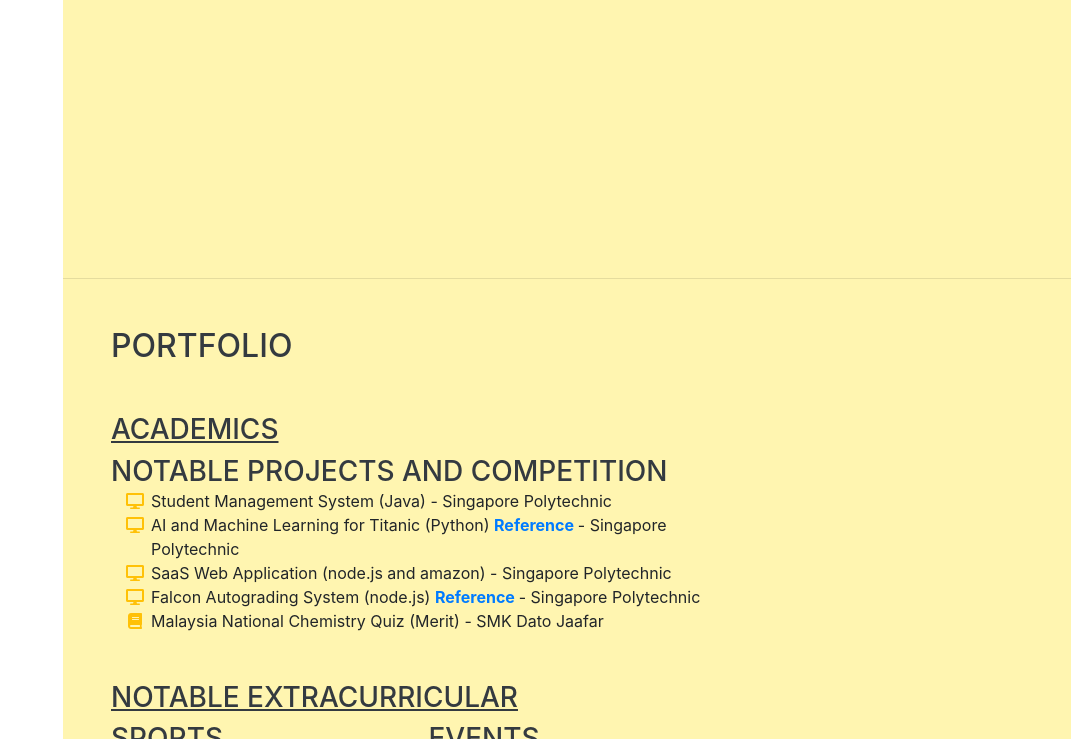
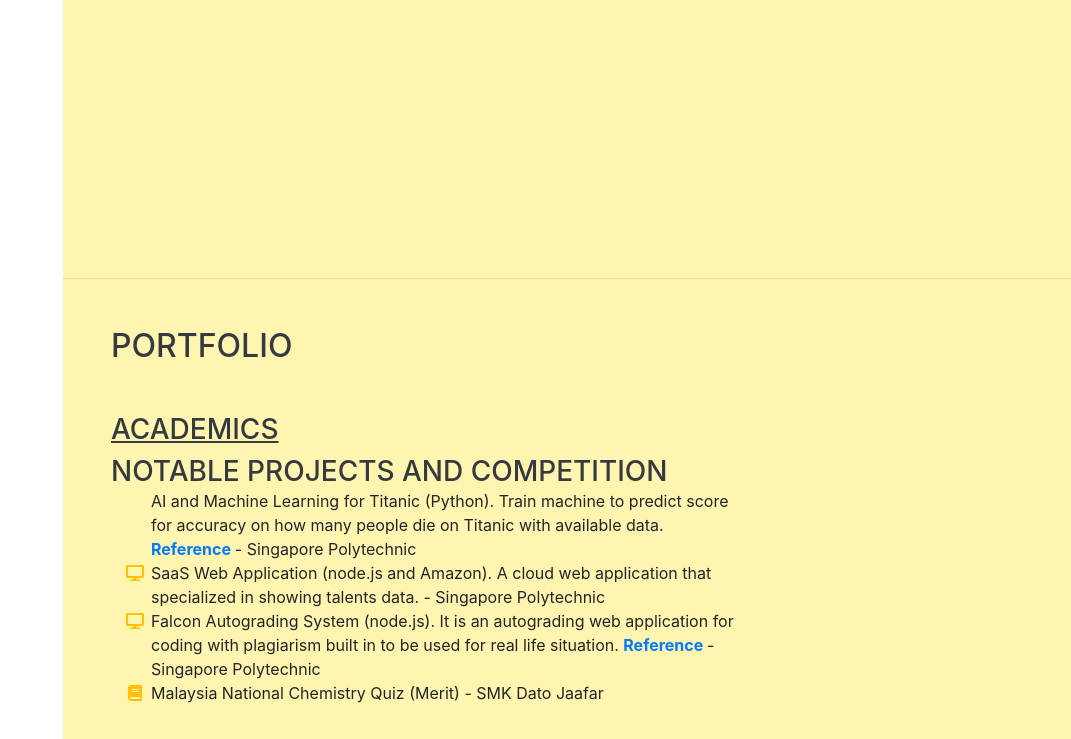
Before and after one commit to ianhtyen/ianyen.github.io, a website with bundled scripts: page index.html in a window 1280 px wide. Shown: the part 4887-5626 px from the top of the page, without its empty margins (209-1280 px from the left). Built offline with nearby package versions, Linux system fonts and the light colour scheme; a web font is replaced by a local one.

Commit message:
Update 3.0

```diff
--- a/index.html
+++ b/index.html
@@ -204,12 +204,6 @@
             <i class="fab fa-js-square" title="Javascript"></i>
           </li>
           <li class="list-inline-item">
-            <i class="fab fa-wordpress" title="wordpress"></i>
-          </li>
-          <li class="list-inline-item">
-            <i class="fab fa-java" title="Java"></i>
-          </li>
-          <li class="list-inline-item">
             <i class="devicon-photoshop-plain" title="Photoshop"></i>
           </li>
           <li class="list-inline-item">
@@ -285,21 +279,16 @@
           <div class="resume-content">
             <h3 class="mb-0">Notable Projects and Competition</h3>
             <ul class="fa-ul mb-0">
-              <li>
                 <i class="fa-li fa fa-desktop text-warning"></i>
-                Student Management System (Java) - Singapore Polytechnic
+                AI and Machine Learning for Titanic (Python). Train machine to predict score for accuracy on how many people die on Titanic with available data. <b> <a href="https://www.kaggle.com/c/titanic/overview">Reference</a> </b> - Singapore Polytechnic
               </li>
               <li>
                 <i class="fa-li fa fa-desktop text-warning"></i>
-                AI and Machine Learning for Titanic (Python) <b> <a href="https://www.kaggle.com/c/titanic/overview">Reference</a> </b> - Singapore Polytechnic
+                SaaS Web Application (node.js and Amazon). A cloud web application that specialized in showing talents data. - Singapore Polytechnic
               </li>
               <li>
                 <i class="fa-li fa fa-desktop text-warning"></i>
-                SaaS Web Application (node.js and amazon) - Singapore Polytechnic
-              </li>
-              <li>
-                <i class="fa-li fa fa-desktop text-warning"></i>
-                Falcon Autograding System (node.js) <b> <a href="https://falcon.irc.sg/">Reference</a> </b> - Singapore Polytechnic
+                Falcon Autograding System (node.js). It is an autograding web application for coding with plagiarism built in to be used for real life situation. <b> <a href="https://falcon.irc.sg/">Reference</a> </b> - Singapore Polytechnic
               </li>
               <li>
                 <i class="fa-li fa fa-book text-warning"></i>
@@ -372,8 +361,6 @@
                 width="200"></div>
             </ul>
           </div>
-
-
           <div class="resume-date text-md-right">
           </div>
         </div>
```
